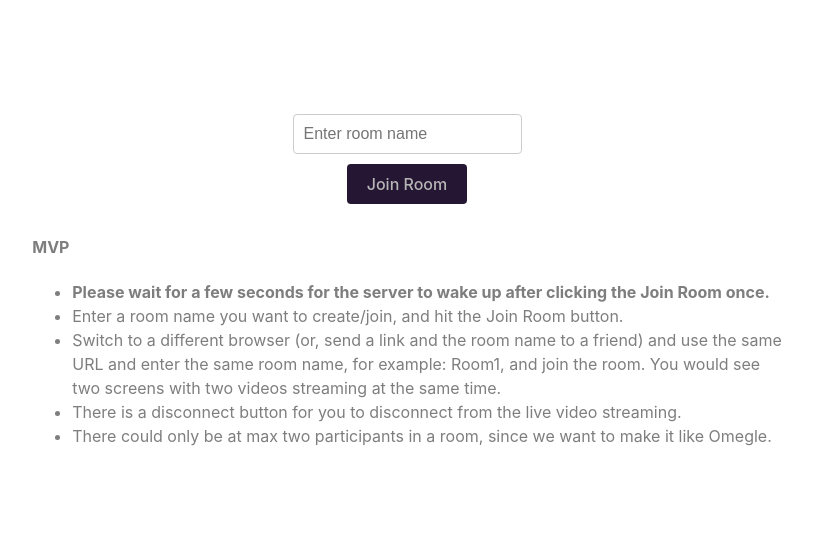
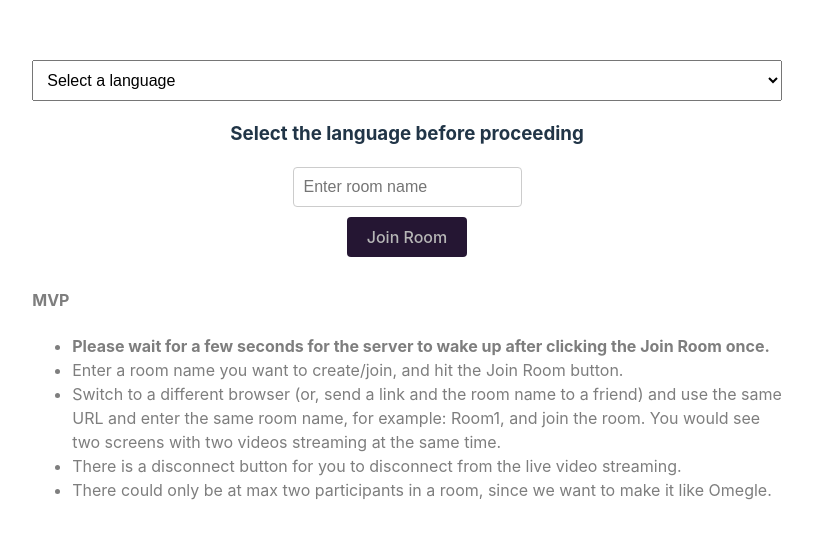
Before and after one commit to jayr1867/language_omegle, a React (Vite) app: page / in a window 1280 px wide. Shown: the part 135-674 px from the top of the page, without its empty margins (233-1046 px from the left). Built offline with nearby package versions, Linux system fonts and the light colour scheme.

Commit message:
Language Selector Box

```diff
--- a/src/App.jsx
+++ b/src/App.jsx
@@ -2,6 +2,8 @@ import React, { useState, useEffect, useRef } from "react";
 import Video from "twilio-video";
 import "./App.css";
 import { useNavigate } from "react-router-dom";
+import languagesData from './languages.json'
+
 
 import * as io from "socket.io-client";
 
@@ -22,8 +24,11 @@ const getMediaStream = () =>
 function App() {
   const [roomName, setRoomName] = useState("");
   const [room, setRoom] = useState(null);
+  const [languages, setLanguages] = useState([]);
+  const [selectedLanguage, setSelectedLanguage] = useState('');
   const containerRef = useRef(null);
   const navigate = useNavigate();
+
 
   // const [currentRecognition, setCurrentRecognition] = useState();
   // const [recognitionHistory, setRecognitionHistory] = useState([]);
@@ -92,6 +97,7 @@ function App() {
   );
 
   useEffect(() => {
+    setLanguages(languagesData);
     if (room) {
       const handleConnectedParticipant = (participant) => {
         const participantDiv = document.createElement("div");
@@ -189,7 +195,15 @@ function App() {
 
     connect();
     e.preventDefault();
-    const response = await fetch("http://127.0.0.1:5000/join-room", {
+    if (!selectedLanguage || !roomName) {
+      alert('Please select a language and enter a room name.');
+      return;
+    }
+    const requestBody = {
+      roomName,
+      language: selectedLanguage,
+    };
+    const response = await fetch("https://language-omegle.onrender.com//join-room", {
       method: "POST",
       headers: {
         Accept: "application/json",
@@ -218,13 +232,25 @@ function App() {
     <div>
       {!room ? (
         <form onSubmit={handleSubmit}>
+          <select
+            value={selectedLanguage}
+            onChange={(e) => setSelectedLanguage(e.target.value)}
+            style={{ width: '100%', fontSize: '16px', padding: '10px' }}
+          >
+            <option value="">Select a language</option> {/* Default option */}
+            <option value="">Select a language</option>
+            {languages.map((lang, index) => (
+              <option key={index} value={lang['BCP-47']}>{lang.Name}</option>
+            ))}
+          </select>
+          <h3>Select the language before proceeding</h3>
           <input
             type="text"
             placeholder="Enter room name"
             value={roomName}
             onChange={(e) => setRoomName(e.target.value)}
           />
-          <button type="submit" disabled={isRecording}>Join Room</button>
+          <button type="submit" disabled={!selectedLanguage || !roomName}>Join Room</button>
           <p className="instructions">
             <h4><b>MVP</b></h4>
             <ul>
```
